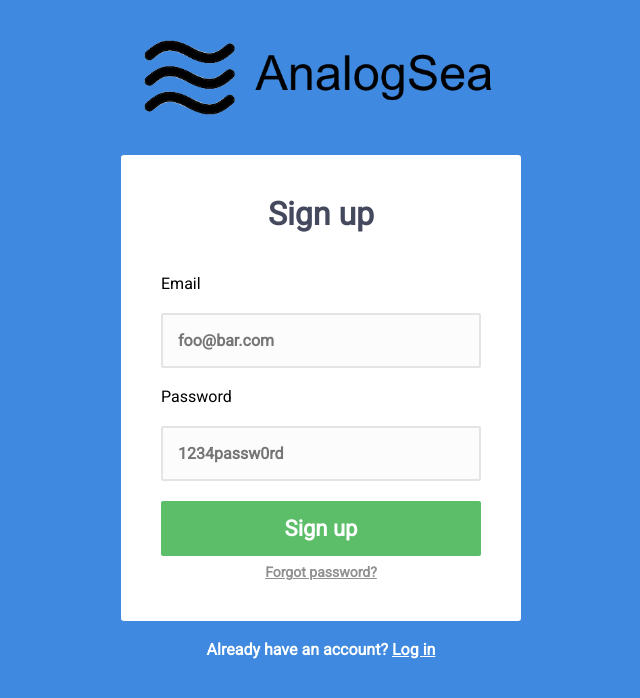
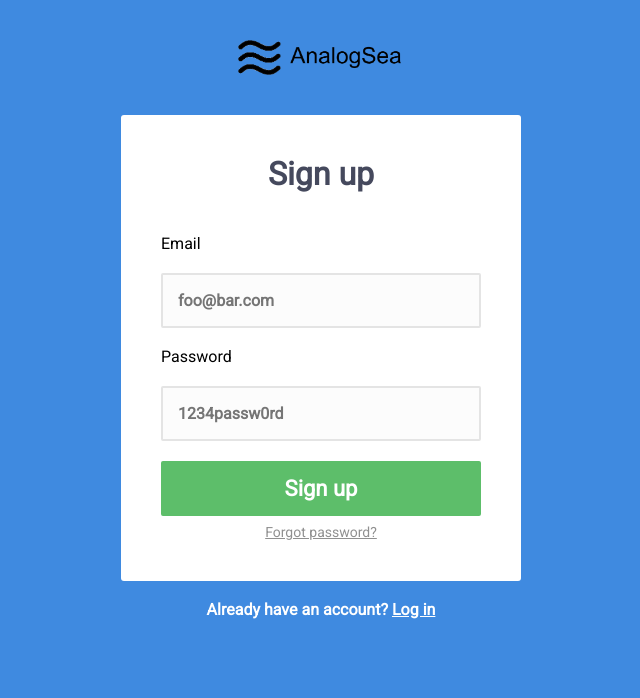
Before and after one commit to strothj/thinkful-signup-page, a plain HTML site: page index.html in a window 1280 px wide. Shown: the whole page, without its empty margins (319-959 px from the left). Drawn offline with nearby package versions, Linux system fonts and the light colour scheme.

Commit message:
Changed logo size, adjusted forgot link font weight

```diff
--- a/css/main.css
+++ b/css/main.css
@@ -21,7 +21,7 @@ header {
 }
 
 header img {
-    height: 75px;
+    height: 35px;
 }
 
 main {
@@ -88,7 +88,7 @@ form button, input {
     display: block;
     text-align: center;
     font-size: 14px;
-    font-weight: 600;
+    /*font-weight: 600;*/
 }
 
 footer {
```
